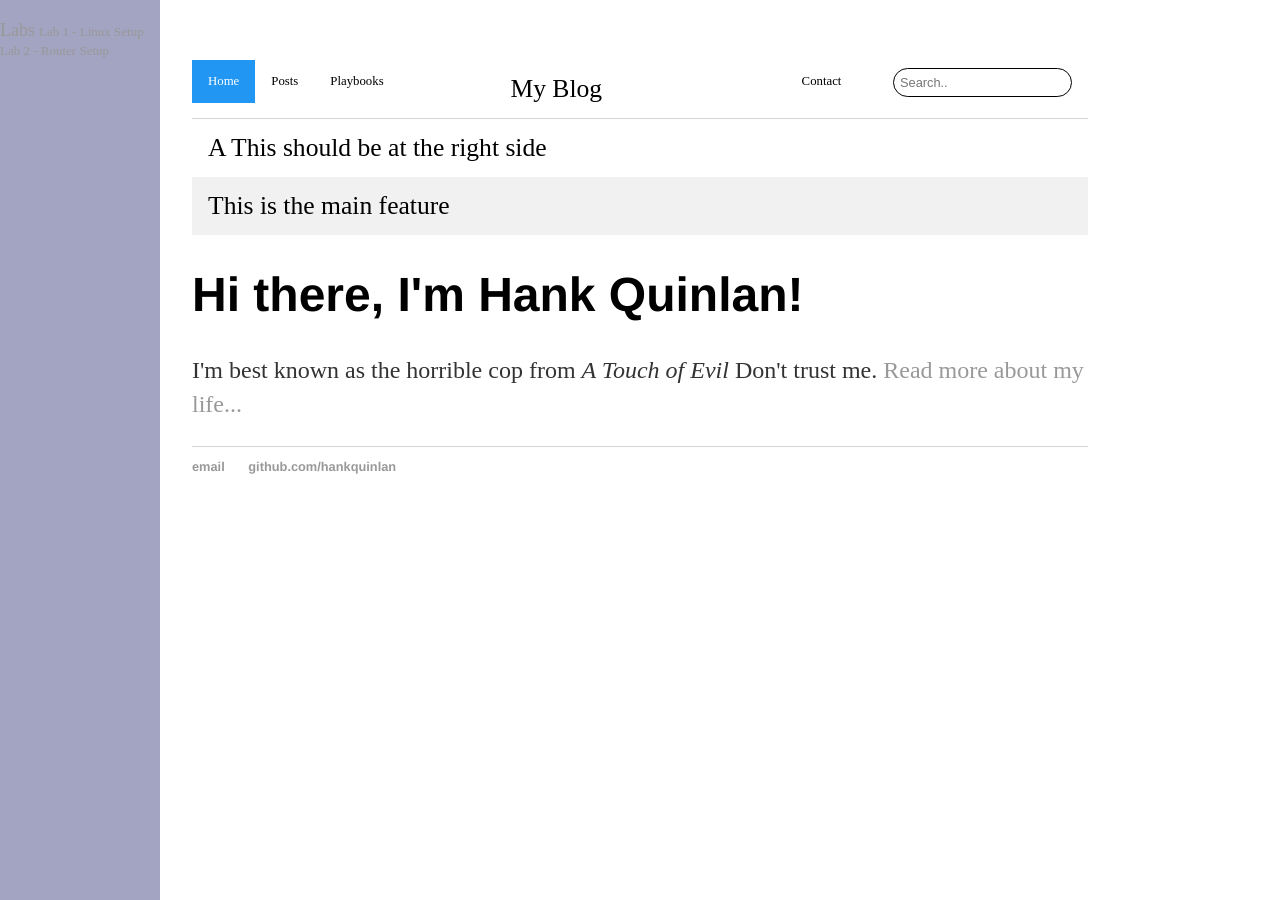
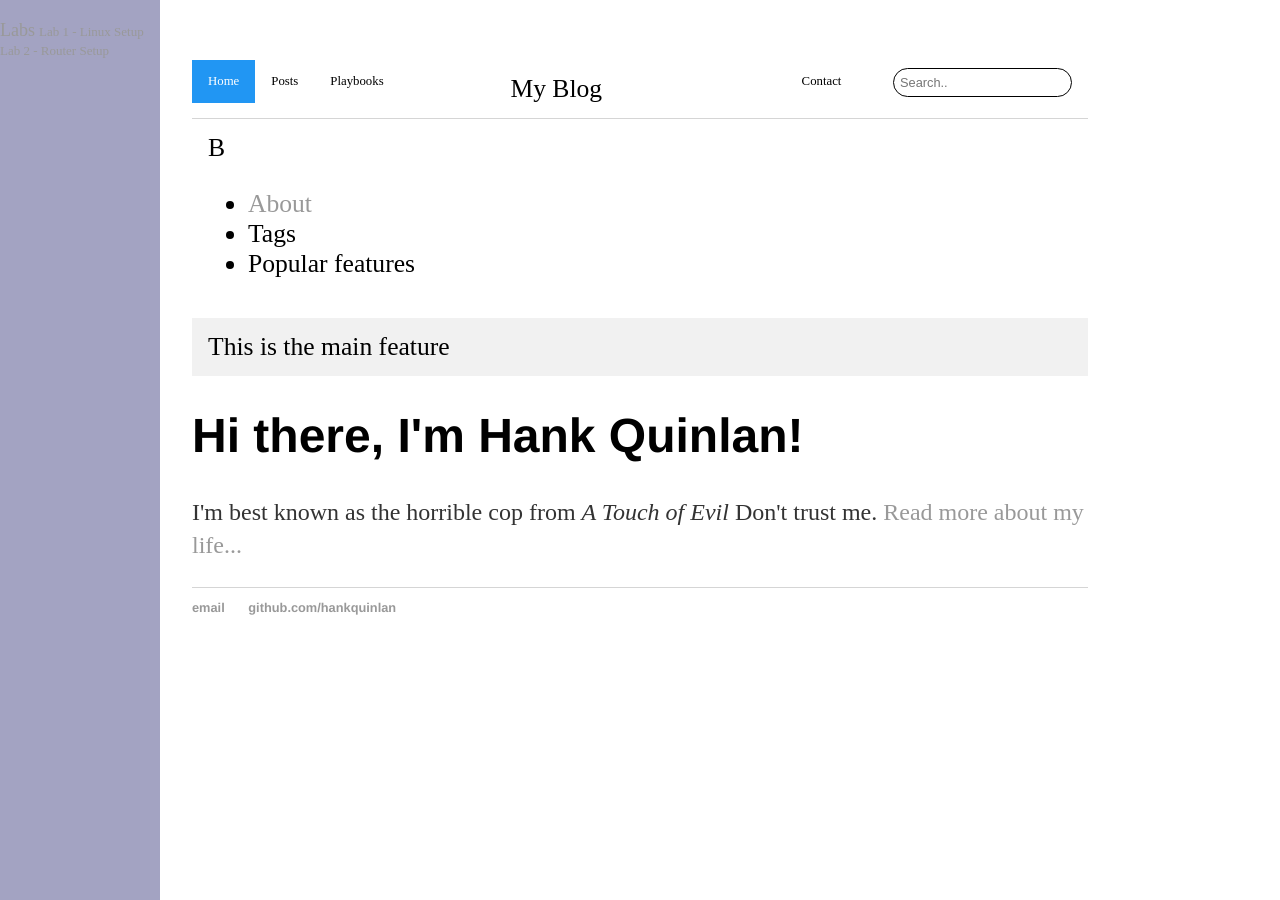
Before and after one commit to billparry99/billparry99.github.io, a Jekyll site: the page built from index.html, in a window 1280 px wide. Built offline with Jekyll 4.4.1, drawn with Linux system fonts in a browser that asks for light colours.

Commit message:
Update default.html

```diff
--- a/_layouts/default.html
+++ b/_layouts/default.html
@@ -49,10 +49,14 @@
 			<!-- right sidebar and main feature -->
 			<div class="mainrow">
 			 	<div class="mainside">
-				  A This should be at the right side
+				  	B
+					<ul>
+						<li><a href="/about">About</a></li>
+						<li>Tags</li>
+						<li>Popular features</li>
 				</div>
 			  	<div class="mainmain">
-				  This is the main feature
+				  	This is the main feature
 				</div>
 			</div>
 
```
